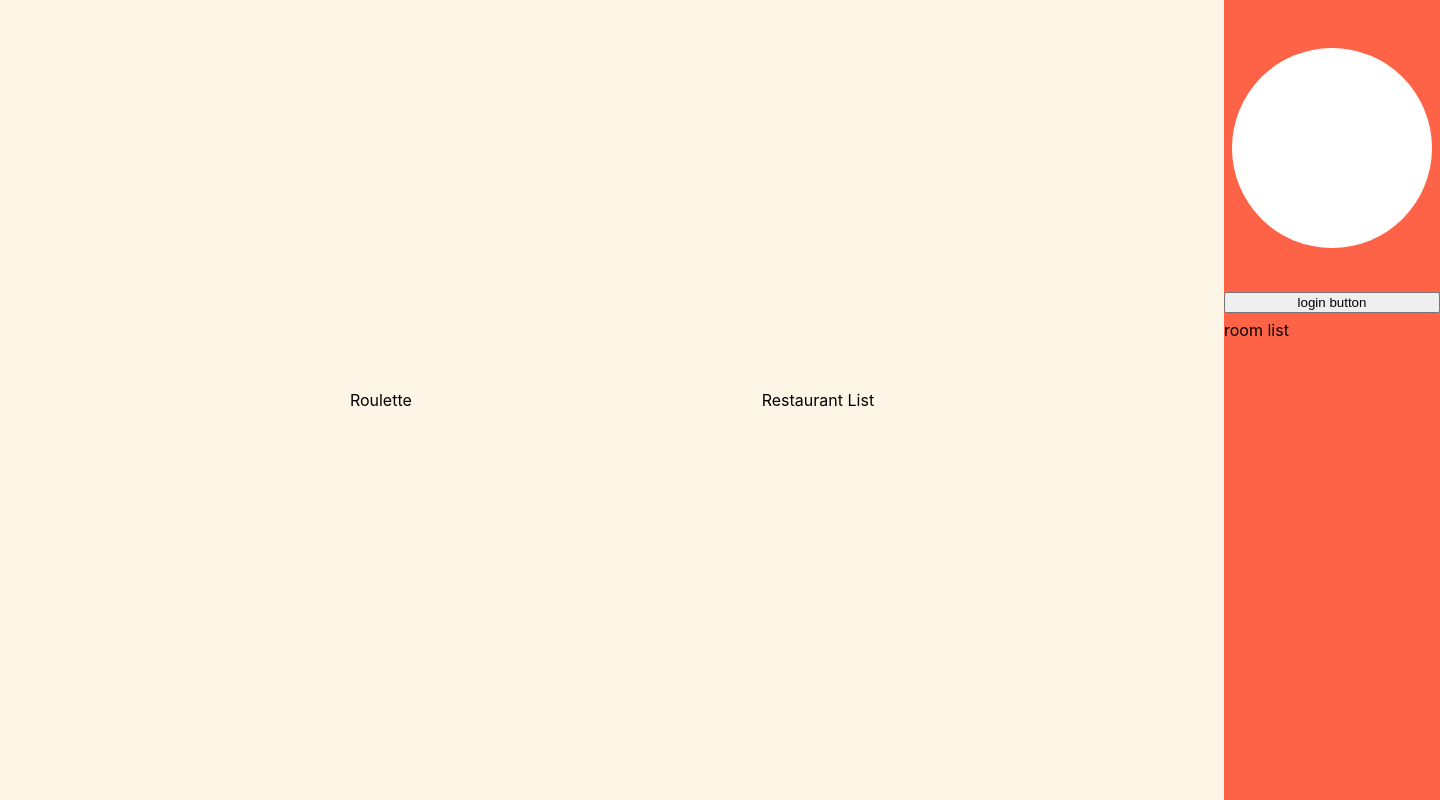
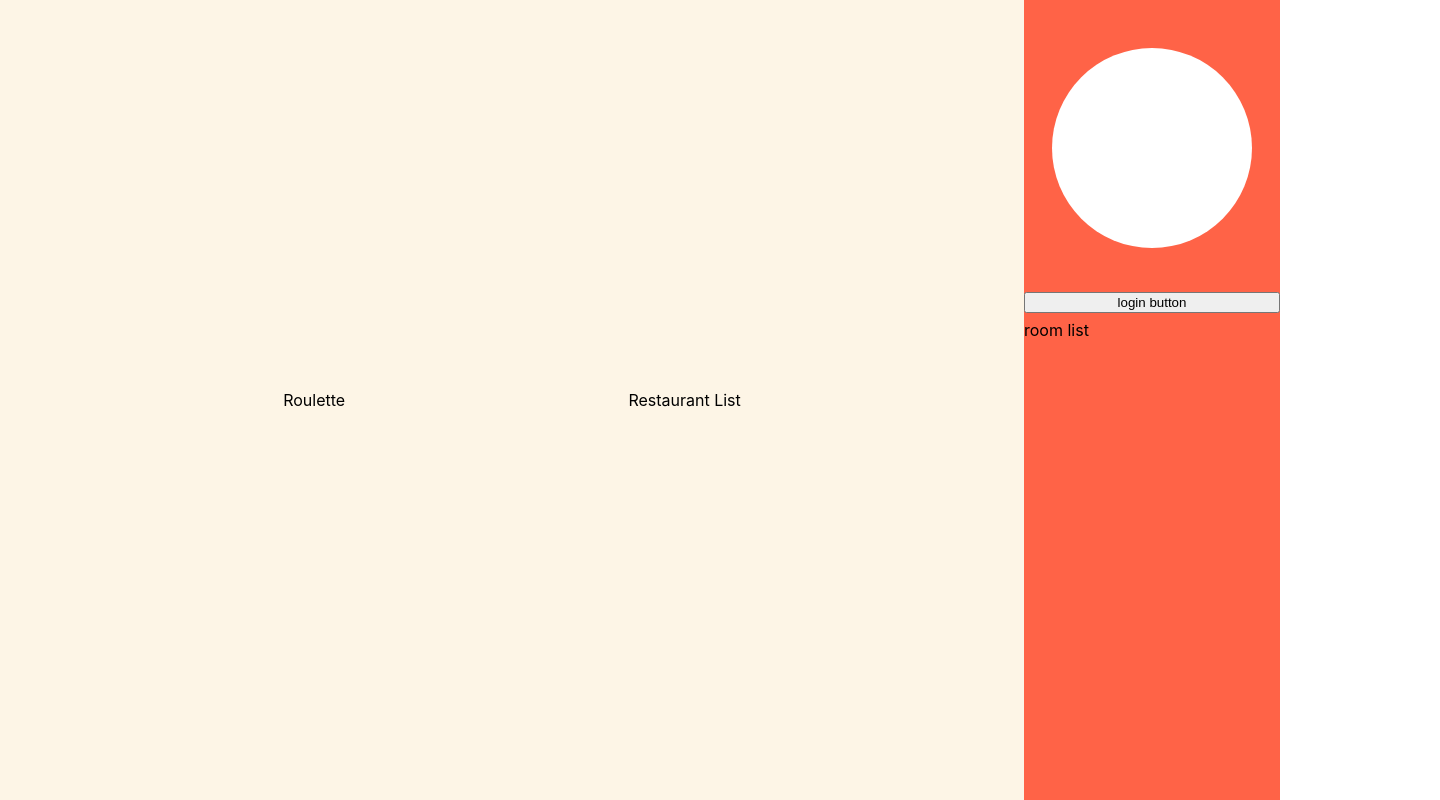
Before and after one commit to Comp-ACT/random-lunch-menu-front, a React (Create React App) app: page / in a window 1280 px wide. Shown: the whole page, 1440 px wide, since content can reach past the window. Built offline with nearby package versions, Linux system fonts and the light colour scheme.

Commit message:
Set page size absolute

```diff
--- a/src/components/pages/Home.jsx
+++ b/src/components/pages/Home.jsx
@@ -5,17 +5,24 @@ function Home() {
   return (
     <div style={{
       display: 'flex',
-      minWidth: 1440,
-      minHeight: 720,
       width: '100vw',
       height: '100vh',
+      justifyContent: 'center',
     }}
     >
-      <div style={{ width: '85%' }}>
-        <Main />
-      </div>
-      <div style={{ width: '15%' }}>
-        <SideBar />
+      <div style={{
+        display: 'flex',
+        width: 1400,
+        height: '100vh',
+        minHeight: 720,
+      }}
+      >
+        <div style={{ width: '80%' }}>
+          <Main />
+        </div>
+        <div style={{ width: '20%' }}>
+          <SideBar />
+        </div>
       </div>
     </div>
   );
```
